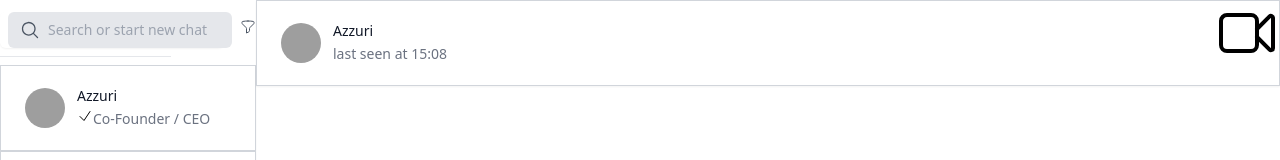
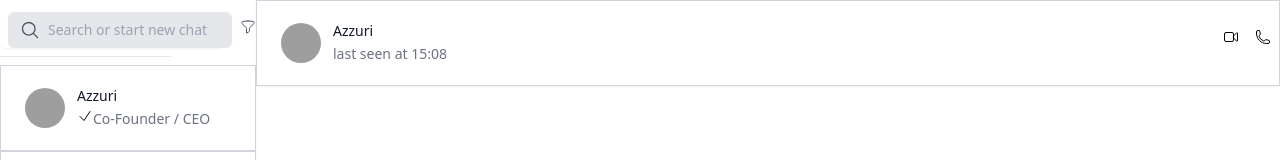
Before and after one commit to otilor/dope-chat, a Next.js app: page / in a window 1280 px wide. Shown: the top 160 px of the page. Built offline with nearby package versions, Linux system fonts and the light colour scheme; grey boxes are pictures that could not be loaded.

Commit message:
add margin

```diff
--- a/pages/index.js
+++ b/pages/index.js
@@ -2,7 +2,7 @@ import Head from "next/head";
 import Image from "next/image";
 import { Inter } from "@next/font/google";
 import { MagnifyingGlassIcon } from "@heroicons/react/24/solid";
-import { FunnelIcon, CheckIcon, VideoCameraIcon } from "@heroicons/react/24/outline";
+import { FunnelIcon, CheckIcon, VideoCameraIcon, PhoneIcon } from "@heroicons/react/24/outline";
 import Profiles from "../components/Profiles";
 
 const inter = Inter({ subsets: ["latin"] });
@@ -66,8 +66,9 @@ export default function Home() {
                       <p className="text-sm text-gray-500 truncate">
                         last seen at 15:08
                       </p>
-                        <div class="absolute top-0 right-0 h-16 w-16">
-                          <VideoCameraIcon />
+                        <div class="absolute mt-5 flex items-baseline top-0 right-0 h-16 w-16">
+                          <VideoCameraIcon className="w-4 m-2 h-4"/>
+                          <PhoneIcon className="w-4 h-4 m-2"/>
                         </div>
                     </div>
                   </a>
```
